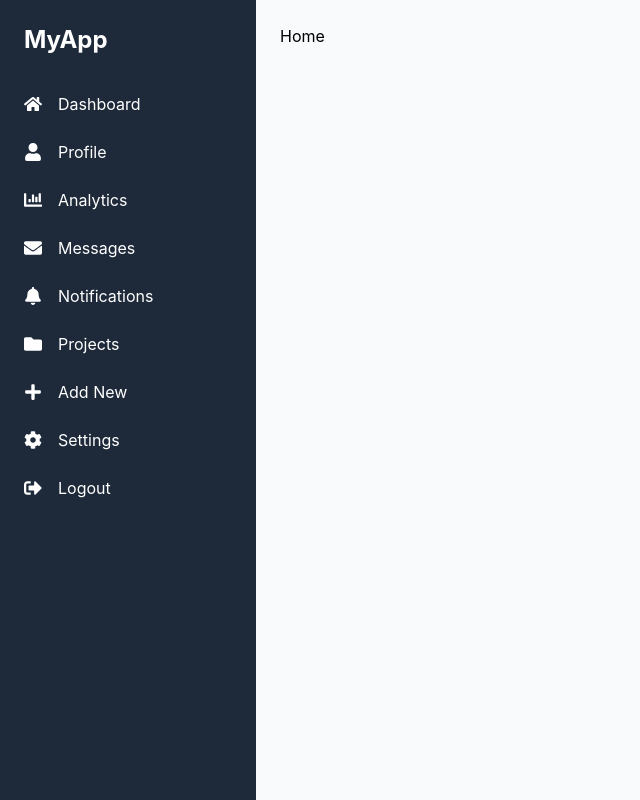
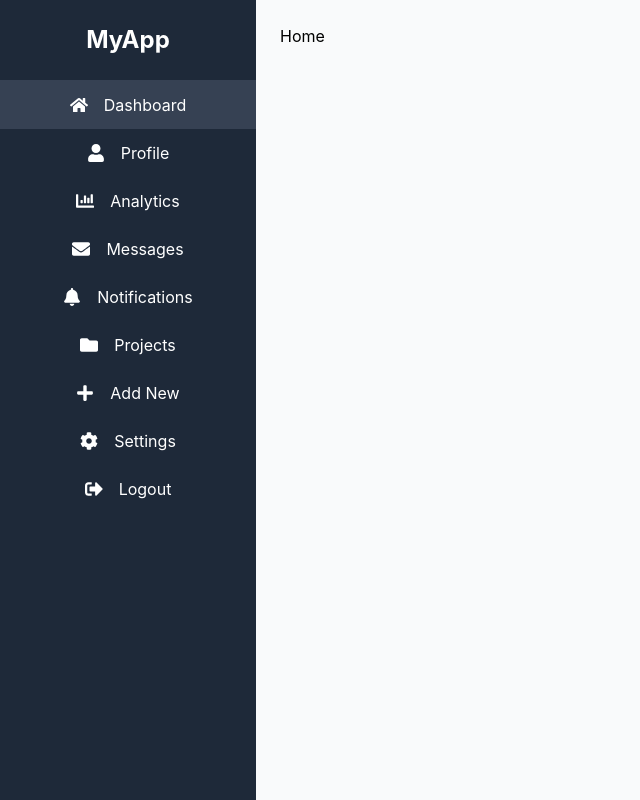
Before and after one commit to Aghakarim-23/adaptive-sidebar-navigation, a React (Vite) app: page / in a window 1280 px wide. Shown: the whole page, without its empty margins (0-640 px from the left). Built offline with nearby package versions, Linux system fonts and the light colour scheme.

Commit message:
style: updated Navlinks

```diff
--- a/src/components/Sidebar.jsx
+++ b/src/components/Sidebar.jsx
@@ -10,7 +10,7 @@ import {
   FaPlus,
 } from "react-icons/fa";
 
-import { Link } from "react-router-dom";
+import { NavLink } from "react-router-dom";
 
 const Sidebar = () => {
   const menuItems = [
@@ -26,18 +26,24 @@ const Sidebar = () => {
   ];
 
   return (
-    <div className="w-64 bg-gray-800 text-white flex flex-col">
-      <div className="p-6 text-2xl font-bold">MyApp</div>
-      <nav className="flex-1">
+    <div className="w-24 sm:w-64 bg-gray-800 text-white flex flex-col">
+      <div className="flex items-center justify-center h-16 border-b border-gray-700 p-10 ">
+        <span className="text-xl sm:text-2xl font-bold">MyApp</span>
+      </div>
+      <nav className="flex-1 items-center  flex flex-col ">
         {menuItems.map((item, index) => (
-          <Link
+          <NavLink
             key={index}
             to={item.path}
-            className="flex items-center px-6 py-3 hover:bg-gray-700 transition-colors"
+            className={({ isActive }) =>
+              `w-full flex justify-center items-center px-6 py-3 transition-colors ${
+                isActive ? "bg-gray-700" : "hover:bg-gray-700"
+              }`
+            }
           >
             <span className="text-lg">{item.icon}</span>
-            <span className="ml-4">{item.name}</span>
-          </Link>
+            <span className="ml-4 hidden sm:block">{item.name}</span>
+          </NavLink>
         ))}
       </nav>
     </div>
```
